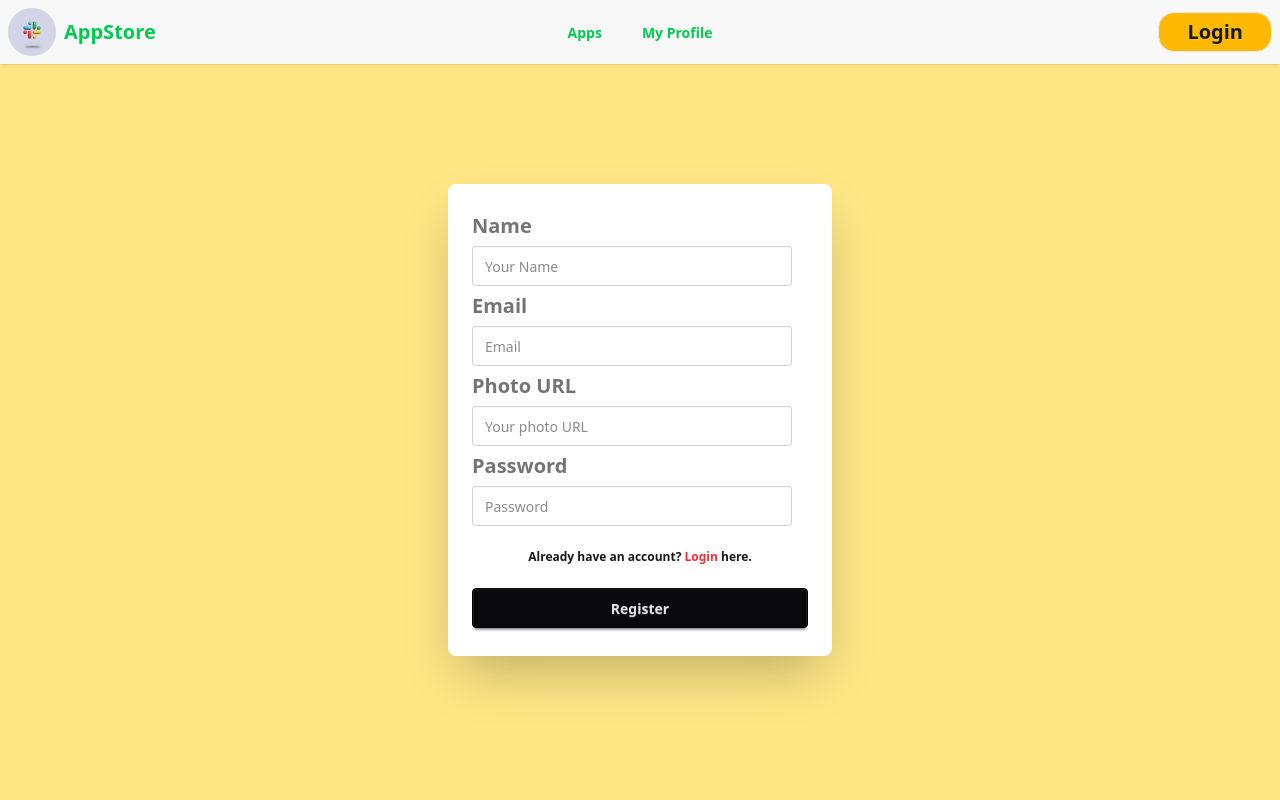
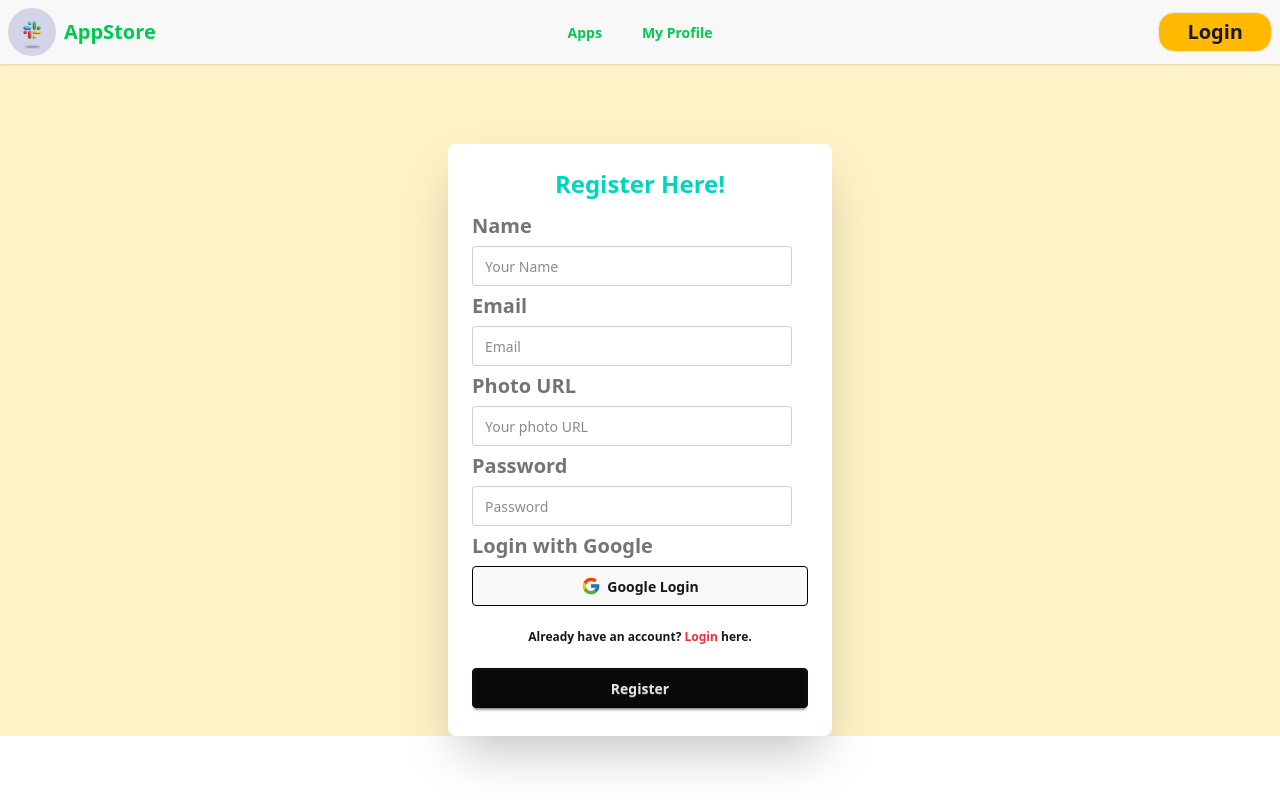
Before and after one commit to Badhonshahrier/app_store_web, a React (Vite) app: page /register in a window 1280 px wide. Shown: the top 800 px of the page. Built offline with nearby package versions, Linux system fonts and the light colour scheme; no server answers.

Commit message:
adding login and register

```diff
--- a/package.json
+++ b/package.json
@@ -16,6 +16,7 @@
     "react-dom": "^19.0.0",
     "react-icons": "^5.5.0",
     "react-router": "^7.5.3",
+    "react-toastify": "^11.0.5",
     "tailwindcss": "^4.1.5"
   },
   "devDependencies": {
--- /dev/null
+++ b/src/Components/CategoryApps.jsx
@@ -0,0 +1,15 @@
+import React from "react";
+
+
+const CategoryApps = ({ singleData }) => {
+  return (
+    <div className="category-app-card">
+      <img src={singleData.thumbnail} alt={singleData.name} className="app-thumbnail" />
+      <h3 className="app-name">{singleData.name}</h3>
+      <p className="app-rating">⭐ {singleData.rating}</p>
+      <p className="app-downloads">📥 {singleData.downloads.toLocaleString()} downloads</p>
+    </div>
+  );
+};
+
+export default CategoryApps;
--- a/src/Context/AuthContext.jsx
+++ /dev/null
@@ -1,11 +0,0 @@
-import React from 'react';
-
-const AuthContext = () => {
-    return (
-        <div>
-
-        </div>
-    );
-};
-
-export default AuthContext;
--- a/src/Navbar/Navbar.jsx
+++ b/src/Navbar/Navbar.jsx
@@ -1,8 +1,10 @@
-import React from "react";
+import React, { use } from "react";
 import NavbarLogo from "../assets/farhat-altaf-2X1CbJ8kVL0-unsplash.jpg";
 import { Link, NavLink } from "react-router";
+import { AuthContext } from "../Provider/AuthProvider";
 
 const Navbar = () => {
+  const { user } = use(AuthContext);
   return (
     <div className="navbar bg-base-200 shadow-sm ">
       <div className="navbar-start">
@@ -53,11 +55,29 @@ const Navbar = () => {
         </ul>
       </div>
       <div className="navbar-end">
-        <Link to="/login">
-          <p className="btn p-0 px-7 rounded-2xl text-xl font-bold bg-amber-400 hover:bg-green-500">
-            Login
-          </p>
-        </Link>
+        {user ? (
+          <div className="flex items-center space-x-3">
+            <div
+              className="tooltip tooltip-bottom"
+              data-tip={user.displayName ? user.displayName : user.email}
+            >
+              <img
+                src="https://i.ibb.co.com/gbXzVJxc/brooke-balentine-Wy-HC6cz-Lo-U0-unsplash.jpg"
+                alt="profile"
+                className="w-10 h-10 rounded-full object-cover"
+              />
+            </div>
+            <button className="btn p-0 px-7 rounded-2xl text-xl font-bold bg-amber-400 hover:bg-green-500">
+              Logout
+            </button>
+          </div>
+        ) : (
+          <Link to="/login">
+            <button className="btn p-0 px-7 rounded-2xl text-xl font-bold bg-amber-400 hover:bg-green-500">
+              Login
+            </button>
+          </Link>
+        )}
       </div>
     </div>
   );
--- a/src/Pages/Home.jsx
+++ b/src/Pages/Home.jsx
@@ -1,11 +1,17 @@
-import React from 'react';
+import React from "react";
+import { useLoaderData } from "react-router";
+import CategoryApps from "../Components/CategoryApps";
 
 const Home = () => {
-    return (
-        <div className='min-h-screen bg-amber-300'>
-            <h1>This is HomePage</h1>
-        </div>
-    );
+  const data = useLoaderData();
+
+  return (
+    <div className="min-h-screen bg-amber-300">
+      {data.map((singleData) => (
+        <CategoryApps singleData={singleData}></CategoryApps>
+      ))}
+    </div>
+  );
 };
 
 export default Home;
--- a/src/Pages/Login.jsx
+++ b/src/Pages/Login.jsx
@@ -1,20 +1,37 @@
-import React from "react";
-import { Link } from "react-router";
+import React, { use } from "react";
+import { Link, Navigate, useNavigate } from "react-router";
 import Navbar from "../Navbar/Navbar";
 import Footer from "../Footer/Footer";
 import { FcGoogle } from "react-icons/fc";
-import { signInWithEmailAndPassword } from "firebase/auth";
-import { auth } from "../firebase.init";
+import { AuthContext } from "../Provider/AuthProvider";
+
+
+
 const Login = () => {
+  const navigate=useNavigate()
+
+  const { login, googleSignIn } = use(AuthContext);
+  const handleGoogleLogIn = () => {
+    googleSignIn()
+      .then((result) => {
+        navigate("/")
+        console.log(result);
+      })
+      .catch((error) => {
+        console.log(error);
+      });
+  };
   const handleLogin = (e) => {
     e.preventDefault();
     const email = e.target.email.value;
     const password = e.target.password.value;
     console.log({ email, password });
 
-    signInWithEmailAndPassword(auth, email, password)
+    login(email, password)
       .then((result) => {
-        console.log(result);
+        navigate("/")
+
+        console.log(result.user);
       })
       .catch((error) => {
         console.log(error);
@@ -26,6 +43,7 @@ const Login = () => {
       <Navbar></Navbar>
       <div className="bg-gray-700 min-h-[calc(100vh-64px)] pt-30">
         <div className="card bg-base-200 max-w-sm mx-auto  shadow-2xl">
+          <h1 className="text-center pt-3 font-bold text-2xl">Please,Login here!</h1>
           <div className="card-body">
             <form onSubmit={handleLogin} className="fieldset">
               <label className="label font-bold text-xl">Email</label>
@@ -48,6 +66,7 @@ const Login = () => {
                 Login with Google
               </label>
               <button
+                onClick={handleGoogleLogIn}
                 type="submit"
                 className="btn border-black hover:bg-amber-300"
               >
@@ -59,15 +78,17 @@ const Login = () => {
                 <p className="">Forgot password?</p>
               </div>
               <p className="font-medium text-[14px] text-center">
-                "Please{" "}
+                "Please
                 <Link to="/register">
-                  <span className="text-red-500">register</span>
-                </Link>{" "}
+                   <span className="text-red-500"> register </span>
+                </Link>
                 your account to get started."
               </p>
+
               <button type="submit" className="btn btn-neutral mt-4">
                 Login
               </button>
+
             </form>
           </div>
         </div>
--- a/src/Pages/Register.jsx
+++ b/src/Pages/Register.jsx
@@ -1,11 +1,23 @@
-import React from "react";
 import Navbar from "../Navbar/Navbar";
 import Footer from "../Footer/Footer";
-import { Link } from "react-router";
-import { createUserWithEmailAndPassword } from "firebase/auth";
-import { auth } from "../firebase.init";
-
+import { Link, useNavigate } from "react-router";
+import { use } from "react";
+import { FcGoogle } from "react-icons/fc";
+import { AuthContext } from "../Provider/AuthProvider";
+import { ToastContainer, toast } from "react-toastify";
 const Register = () => {
+    const navigate=useNavigate()
+  const { creatUser, setUser, googleSignIn } = use(AuthContext);
+  const handleGoggleRegister = () => {
+    googleSignIn()
+      .then((result) => {
+        navigate("/login")
+        console.log(result);
+      })
+      .catch((error) => {
+        console.log(error);
+      });
+  };
   const handleRegister = (e) => {
     e.preventDefault();
     const name = e.target.name.value;
@@ -13,11 +25,33 @@ const Register = () => {
     const photo = e.target.photo.value;
     const password = e.target.password.value;
 
+    const hasUpperCase = /[A-Z]/.test(password);
+    const hasLowerCase = /[a-z]/.test(password);
+    const isLengthValid = password.length >= 6;
+
+    if (!hasUpperCase) {
+      toast.error("Password must contain at least one uppercase letter.");
+      return;
+    }
+
+    if (!hasLowerCase) {
+      toast.error("Password must contain at least one lowercase letter.");
+      return;
+    }
+
+    if (!isLengthValid) {
+      toast.error("Password must be at least 6 characters long.");
+      return;
+    }
+
     console.log({ name, email, photo, password });
+    creatUser(email, password)
+      .then((result) => {
+        navigate("/login")
+        const user = result.user;
 
-    createUserWithEmailAndPassword(auth, email, password)
-      .then((result) => {
-        console.log(result);
+        console.log(user);
+        setUser(user);
       })
       .catch((error) => {
         console.log(error);
@@ -26,11 +60,14 @@ const Register = () => {
 
   return (
     <>
-      <div className="min-h-screen bg-amber-200">
+      <div className="bg-amber-100">
         <Navbar></Navbar>
-        <div className="card bg-base-100 mx-auto  max-w-sm mt-30 shadow-2xl">
-          <div className="card-body">
-            <form onSubmit={handleRegister} className="fieldset">
+        <div className="card bg-base-100 mx-auto max-w-sm my-20 shadow-2xl">
+          <div className="card-body ">
+            <h1 className="text-center font-bold text-2xl text-teal-400">
+              Register Here!
+            </h1>
+            <form onSubmit={handleRegister} className="fieldset ">
               <label className="label text-xl font-bold">Name</label>
               <input
                 type="text"
@@ -59,6 +96,17 @@ const Register = () => {
                 className="input"
                 placeholder="Password"
               />
+              <label className="label font-bold text-xl">
+                Login with Google
+              </label>
+              <button
+                onClick={handleGoggleRegister}
+                type="submit"
+                className="btn border-black hover:bg-amber-300"
+              >
+                <FcGoogle size={20} />
+                Google Login
+              </button>
               <p className="font-bold text-center pt-4">
                 Already have an account?{" "}
                 <Link to="/login">
@@ -75,6 +123,7 @@ const Register = () => {
         </div>
       </div>
       <Footer></Footer>
+      <ToastContainer />
     </>
   );
 };
--- /dev/null
+++ b/src/Provider/AuthProvider.jsx
@@ -0,0 +1,51 @@
+import {
+  createUserWithEmailAndPassword,
+  onAuthStateChanged,
+  signInWithEmailAndPassword,
+  signInWithPopup,
+} from "firebase/auth";
+import React, { createContext, useEffect, useState } from "react";
+import { auth } from "../firebase.init";
+
+import { GoogleAuthProvider } from "firebase/auth";
+
+const provider = new GoogleAuthProvider();
+
+export const AuthContext = createContext();
+
+const googleSignIn = () => {
+  return signInWithPopup(auth, provider);
+};
+
+const AuthProvider = ({ children }) => {
+  const [user, setUser] = useState(null);
+
+  // register
+  const creatUser = (email, password) => {
+    return createUserWithEmailAndPassword(auth, email, password);
+  };
+  //   login
+  const login = (email, password) => {
+    return signInWithEmailAndPassword(auth, email, password);
+  };
+
+  useEffect(() => {
+    const unsubscribe = onAuthStateChanged(auth, (currentUser) => {
+      setUser(currentUser);
+    });
+    return () => {
+      unsubscribe();
+    };
+  }, []);
+
+  const authData = {
+    user,
+    setUser,
+    creatUser,
+    login,
+    googleSignIn,
+  };
+  return <AuthContext value={authData}>{children}</AuthContext>;
+};
+
+export default AuthProvider;
--- a/src/Routes/Routes.jsx
+++ b/src/Routes/Routes.jsx
@@ -16,6 +16,7 @@ export const router = createBrowserRouter([
       {
         index: true,
         Component: Home,
+        loader:()=>fetch("/appStore.json")
       },
       {
         path: "apps/:id",
--- a/src/main.jsx
+++ b/src/main.jsx
@@ -3,9 +3,12 @@ import { createRoot } from "react-dom/client";
 import "./index.css";
 import { RouterProvider } from "react-router";
 import { router } from "./Routes/Routes.jsx";
+import AuthProvider from "./Provider/AuthProvider.jsx";
 
 createRoot(document.getElementById("root")).render(
   <StrictMode>
+    <AuthProvider>
     <RouterProvider router={router}></RouterProvider>
+    </AuthProvider>
   </StrictMode>
 );
```
Also changed, not shown: 1 other file (tests, documents, lock files or other folders).
